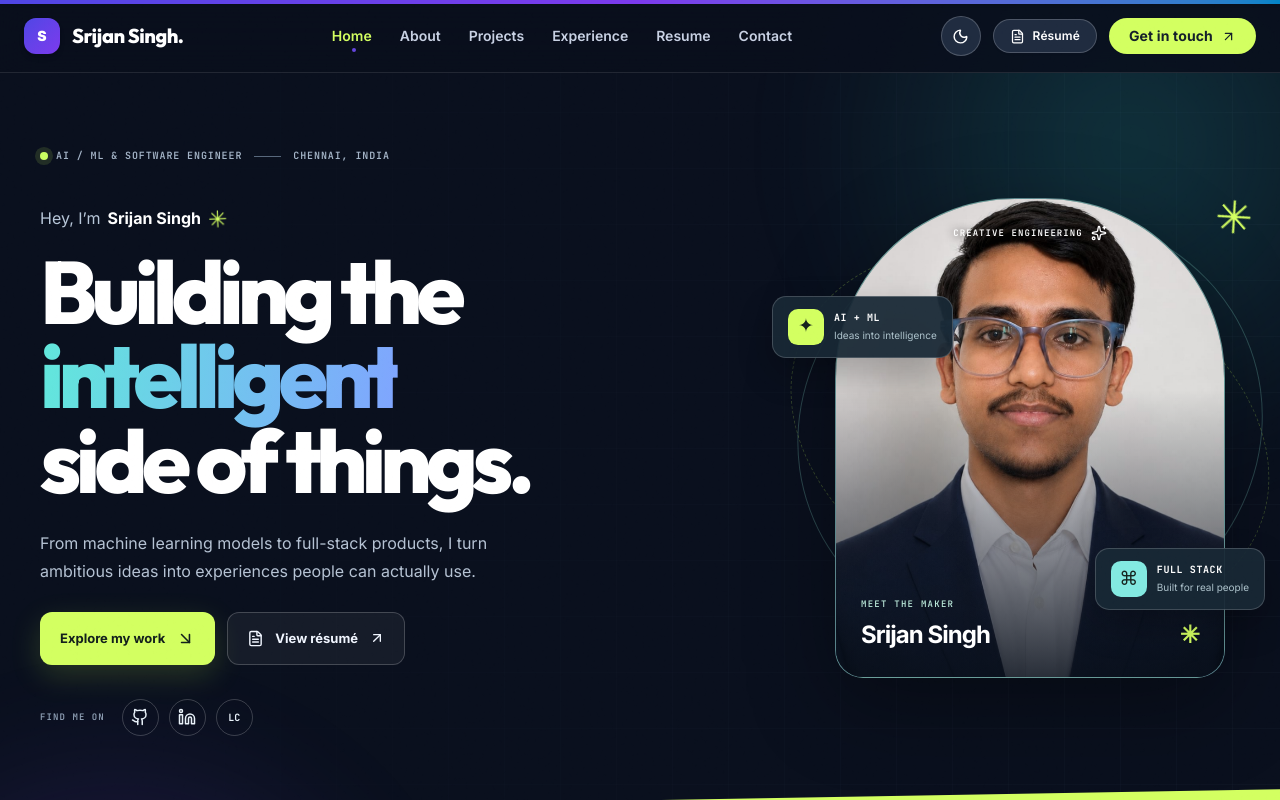
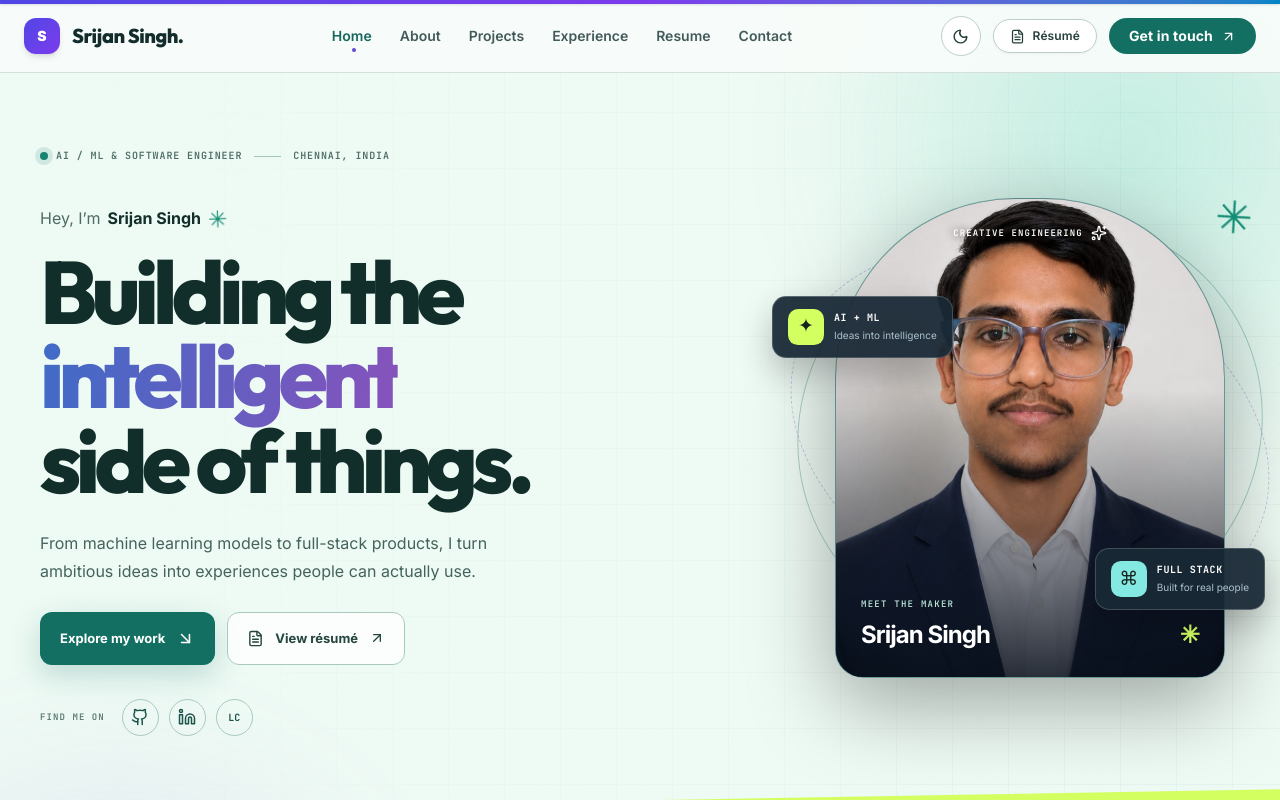
Before and after one commit to SrijanSingh2006/PERSONAL-PORFOLIO-WEBSITE, a React (Vite) app: page / in a window 1280 px wide. Shown: the top 800 px of the page. Built offline with nearby package versions, Linux system fonts and the light colour scheme.

Commit message:
Fix light and dark theme throughout portfolio

```diff
--- a/src/App.jsx
+++ b/src/App.jsx
@@ -11,19 +11,33 @@ import ResumeModal from "./components/ResumeModal";
 import Footer from "./components/Footer";
 import ScrollProgress from "./components/ScrollProgress";
 
+function getInitialTheme() {
+  try {
+    const saved = localStorage.getItem("portfolio-theme");
+    if (saved === "light" || saved === "dark") return saved;
+  } catch {
+    // The toggle still works for this visit if browser storage is unavailable.
+  }
+  return "light";
+}
+
 export default function App() {
   const [selectedProject, setSelectedProject] = useState(null);
   const [isResumeOpen, setIsResumeOpen] = useState(false);
-  const [theme, setTheme] = useState(() => localStorage.getItem("portfolio-theme") || "light");
+  const [theme, setTheme] = useState(getInitialTheme);
 
   useEffect(() => {
-    localStorage.setItem("portfolio-theme", theme);
+    try {
+      localStorage.setItem("portfolio-theme", theme);
+    } catch {
+      // Keep the current theme in memory when storage is blocked.
+    }
   }, [theme]);
 
   return (
     <div className={`portfolio-shell min-h-screen text-textMain font-sans overflow-x-hidden ${theme === "dark" ? "theme-dark" : "theme-light"}`}>
       <ScrollProgress />
-      <Navbar onOpenResume={() => setIsResumeOpen(true)} theme={theme} onToggleTheme={() => setTheme(theme === "dark" ? "light" : "dark")} />
+      <Navbar onOpenResume={() => setIsResumeOpen(true)} theme={theme} onToggleTheme={() => setTheme((current) => current === "dark" ? "light" : "dark")} />
 
       <main className="flex flex-col w-full">
         <HeroSection />
--- a/src/components/Navbar.jsx
+++ b/src/components/Navbar.jsx
@@ -76,7 +76,7 @@ export default function Navbar({ onOpenResume, theme = "dark", onToggleTheme })
           </div>
 
           <div className="hidden md:flex items-center gap-3">
-            <motion.button whileHover={{ scale: 1.06 }} whileTap={{ scale: 0.94 }} onClick={onToggleTheme} className="theme-toggle" aria-label={`Switch to ${theme === "dark" ? "light" : "dark"} mode`} title={`Switch to ${theme === "dark" ? "light" : "dark"} mode`}>
+            <motion.button type="button" whileHover={{ scale: 1.06 }} whileTap={{ scale: 0.94 }} onClick={onToggleTheme} className="theme-toggle" aria-label={`Switch to ${theme === "dark" ? "light" : "dark"} mode`} aria-pressed={theme === "dark"} title={`Switch to ${theme === "dark" ? "light" : "dark"} mode`}>
               {theme === "dark" ? <Sun size={17} /> : <Moon size={17} />}
             </motion.button>
             <motion.button
@@ -98,7 +98,7 @@ export default function Navbar({ onOpenResume, theme = "dark", onToggleTheme })
           </div>
 
           <div className="flex md:hidden items-center gap-2">
-            <button className="theme-toggle" onClick={onToggleTheme} aria-label={`Switch to ${theme === "dark" ? "light" : "dark"} mode`}>
+            <button type="button" className="theme-toggle" onClick={onToggleTheme} aria-label={`Switch to ${theme === "dark" ? "light" : "dark"} mode`} aria-pressed={theme === "dark"} title={`Switch to ${theme === "dark" ? "light" : "dark"} mode`}>
               {theme === "dark" ? <Sun size={17} /> : <Moon size={17} />}
             </button>
             <button className="text-textMuted hover:text-textMain transition-colors p-2" onClick={() => setMobileOpen(!mobileOpen)} aria-label="Toggle menu">
--- a/src/redesign.css
+++ b/src/redesign.css
@@ -105,3 +105,44 @@
 @media (max-width: 1000px) { .project-grid { grid-template-columns: repeat(2,minmax(0,1fr)); } .hero-new-copy h1 { font-size: clamp(58px,7vw,78px); } .hero-new-visual { width: 350px; } .hero-image-card { height: 420px; } }
 @media (max-width: 700px) { .hero-reimagined { padding: 112px 22px 24px; } .hero-new-layout { grid-template-columns: 1fr; gap: 38px; } .hero-new-copy h1 { font-size: clamp(53px,12vw,76px); } .hero-new-intro { margin-top: 27px; } .hero-new-description { font-size: 14px; } .hero-new-visual { width: min(86%,350px); justify-self: center; } .hero-image-card { height: 410px; } .hero-floating-ai { left: -30px; } .hero-floating-code { right: -25px; } .hero-specialty-bar { margin: 45px -24px 28px; } .hero-new-stats { grid-template-columns: repeat(3,1fr); gap: 8px; } .hero-new-stats > div { padding-left: 9px; } .hero-new-stats strong { font-size: 20px; } .hero-new-stats div > span { font-size: 8px; line-height: 1.5; } .hero-new-stats button { display: none; } .about-editorial,.projects-editorial,.experience-editorial,.resume-editorial { padding-top: 80px; padding-bottom: 80px; } .project-grid { grid-template-columns: 1fr; } .project-body > p { min-height: 0; } .contact-editorial { padding-top: 85px; padding-bottom: 85px; } }
 @media (prefers-reduced-motion: reduce) { .hero-glow,.hero-gradient-word,.hero-new-intro span,.hero-floating-card,.hero-visual-spark,.hero-specialty-track { animation: none !important; } }
+
+/* The opening screen and navigation follow the same theme as the rest of the site. */
+.portfolio-shell.theme-light { color-scheme: light; }
+.portfolio-shell.theme-dark { color-scheme: dark; }
+.theme-light .portfolio-nav { background: rgba(248,252,250,.92) !important; border-bottom-color: rgba(25,53,48,.14) !important; }
+.theme-light .portfolio-nav .nav-link { color: #435a5a !important; }
+.theme-light .portfolio-nav .nav-link:hover, .theme-light .portfolio-nav .nav-link-active { color: #15675c !important; }
+.theme-light .portfolio-nav .gradient-text { color: #122d2b; -webkit-text-fill-color: #122d2b; }
+.theme-light .portfolio-nav .theme-toggle, .theme-light .portfolio-nav .btn-outline { background: #fff !important; color: #243f3b !important; border-color: #bdcec8 !important; }
+.theme-light .portfolio-nav .btn-primary { background: #126f62 !important; color: #fff !important; }
+.theme-light .portfolio-nav .md\:hidden > button:not(.theme-toggle) { color: #1c3b36; }
+.theme-light .hero-reimagined { background: #eefaf4; color: #16322e; }
+.theme-light .hero-grid-pattern { opacity: .28; background-image: linear-gradient(rgba(45,120,103,.18) 1px,transparent 1px),linear-gradient(90deg,rgba(45,120,103,.18) 1px,transparent 1px); }
+.theme-light .hero-glow-one { background: radial-gradient(circle,rgba(44,190,158,.23),transparent 68%); }
+.theme-light .hero-glow-two { background: radial-gradient(circle,rgba(162,119,232,.2),transparent 68%); }
+.theme-light .hero-new-kicker { color: #4e6d66; }
+.theme-light .hero-new-dot { background: #178371; box-shadow: 0 0 0 5px rgba(23,131,113,.14); }
+.theme-light .hero-kicker-line { background: #a4c6ba; }
+.theme-light .hero-new-intro { color: #4d6c64; }
+.theme-light .hero-new-intro strong, .theme-light .hero-new-copy h1, .theme-light .hero-outline-word { color: #122e2a; }
+.theme-light .hero-new-intro span, .theme-light .hero-visual-spark { color: #148d75; }
+.theme-light .hero-gradient-word { background-image: linear-gradient(100deg,#157d68,#416bc7,#8752bb); }
+.theme-light .hero-new-description { color: #45635d; }
+.theme-light .hero-new-primary { background: #126f62; color: #fff; box-shadow: 0 10px 30px rgba(18,111,98,.22); }
+.theme-light .hero-new-primary:hover { box-shadow: 0 14px 35px rgba(18,111,98,.3); }
+.theme-light .hero-new-secondary { background: rgba(255,255,255,.74); color: #23453e; border-color: #aac9be; }
+.theme-light .hero-new-secondary:hover { background: #fff; }
+.theme-light .hero-new-socials > span { color: #58776f; }
+.theme-light .hero-new-socials a { color: #1c5349; border-color: #a7c8bd; }
+.theme-light .hero-new-socials a:hover { color: #0b6a5a; border-color: #0b6a5a; }
+.theme-light .hero-visual-orbit { border-color: rgba(18,111,98,.3); }
+.theme-light .hero-visual-orbit.orbit-b { border-color: rgba(106,75,180,.3); }
+.theme-light .hero-new-stats > div { border-color: #abc7bd; }
+.theme-light .hero-new-stats strong { color: #16322e; }
+.theme-light .hero-new-stats strong span { color: #147b68; }
+.theme-light .hero-new-stats div > span { color: #58766e; }
+.theme-light .hero-new-stats button { color: #126f62; }
+.theme-dark .skill-row:nth-child(2) .skill-row-icon { color: #8ee7ce; }
+.theme-dark .skill-row:nth-child(3) .skill-row-icon { color: #ffc49d; }
+.theme-dark .skill-row:nth-child(4) .skill-row-icon { color: #ffadd7; }
+.theme-toggle:focus-visible { outline: 3px solid #46a995; outline-offset: 3px; }
```
